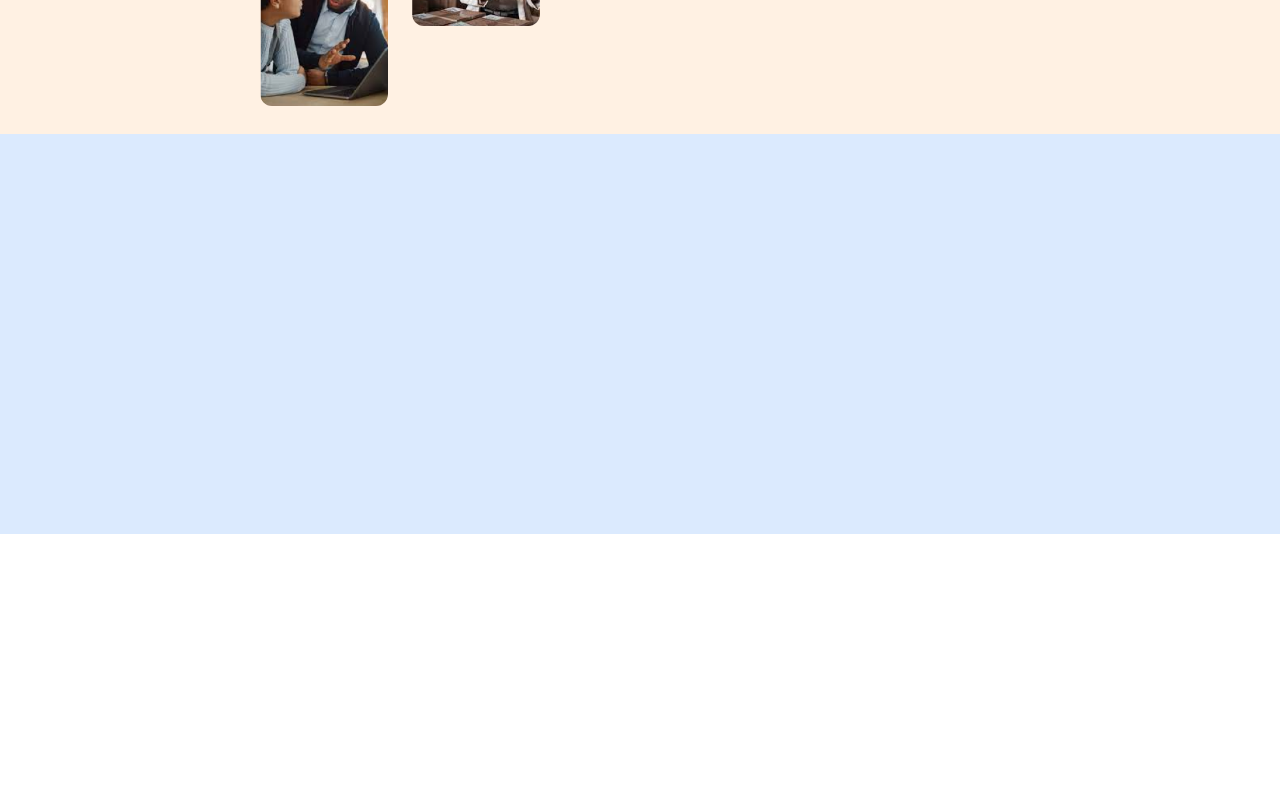
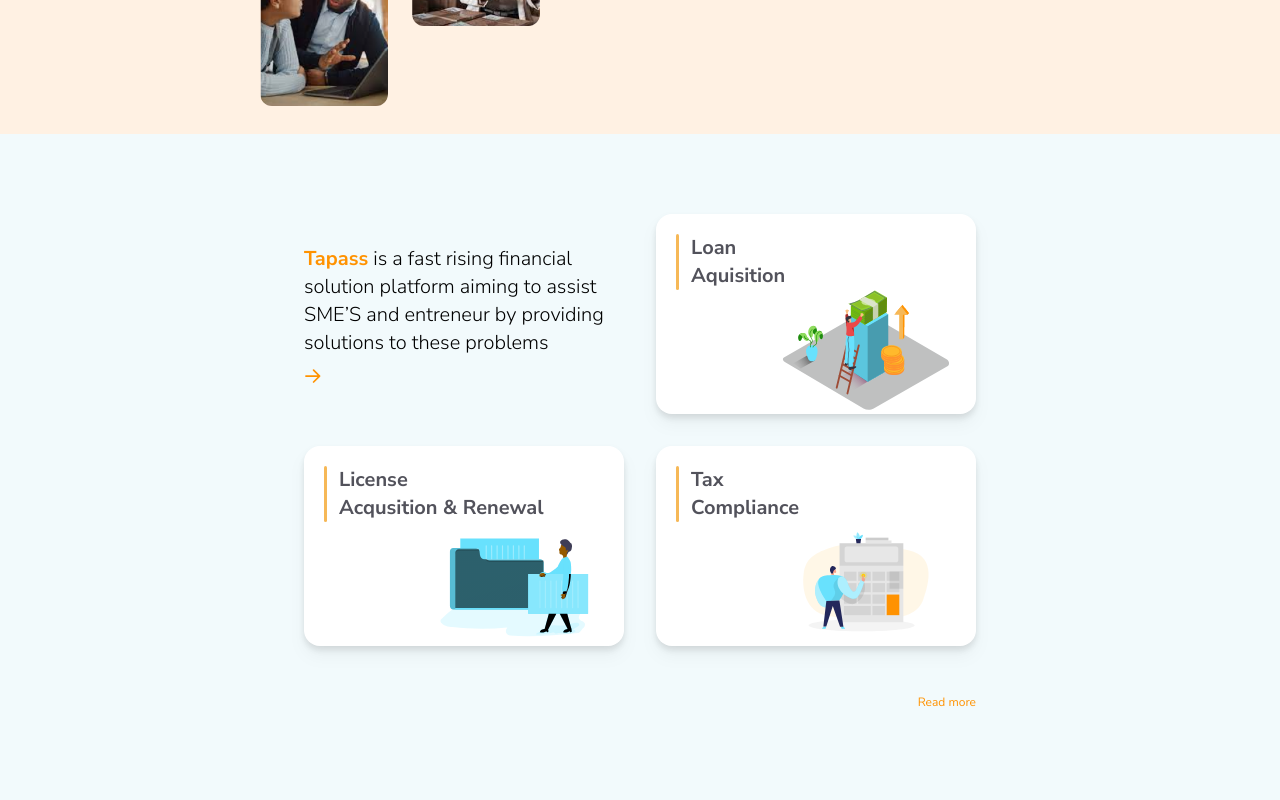
Before and after one commit to eriicafes/portfolio-tapass, a Next.js app: page / in a window 1280 px wide. Shown: the part 960-1760 px from the top of the page. Before the commit the page ends 1494 px from the top, so only its background shows below. Built offline with nearby package versions, Linux system fonts and the light colour scheme.

Commit message:
Add Features section

```diff
--- /dev/null
+++ b/src/components/icons/RightArrow.tsx
@@ -0,0 +1,22 @@
+type Props = React.ComponentPropsWithoutRef<"svg">;
+
+export function RightArrow(props: Props) {
+  return (
+    <svg
+      xmlns="http://www.w3.org/2000/svg"
+      width="18"
+      height="14"
+      fill="none"
+      viewBox="0 0 24 21"
+      {...props}
+    >
+      <path
+        stroke="#FF9200"
+        strokeLinecap="round"
+        strokeLinejoin="round"
+        strokeWidth="2.551"
+        d="M1.428 10.548h20.404M12.905 1.621l8.927 8.927-8.927 8.927"
+      ></path>
+    </svg>
+  )
+}
--- a/src/pages/index.tsx
+++ b/src/pages/index.tsx
@@ -1,5 +1,6 @@
 import type { NextPage } from 'next'
 import Head from 'next/head'
+import { Features } from '../sections/Features'
 import { Hero } from '../sections/Hero'
 import { Info } from '../sections/Info'
 
@@ -19,7 +20,9 @@
       <main>
         <Hero />
         <Info />
-        <div className="h-[400px] bg-blue-100"></div>
+        <Features />
+        <div className="h-[400px] bg-white"></div>
+        <div className="h-[400px] bg-product-darkBlue"></div>
       </main>
     </div>
   )
--- /dev/null
+++ b/src/sections/Features.tsx
@@ -0,0 +1,45 @@
+import Image from "next/image";
+import { RightArrow } from "../components/icons/RightArrow";
+
+export function Features() {
+  return (
+    <div className="px-4 sm:px-6 md:px-12 lg:px-40 py-20 md:pb-28 bg-product-extraLightBlue">
+      <div className="md:w-[672px] grid grid-cols-1 md:grid-cols-2 gap-8 md:w-2/3s md:mx-auto">
+        <div className="md:w-[320px] my-auto text-center md:text-left flex flex-col items-center md:block">
+          <p className="text-xl font-light">
+            <span className="text-product-orange font-bold">Tapass</span> is a fast rising financial solution platform aiming to assist SME’S and entreneur by providing solutions to these problems
+          </p>
+          <p className="pt-3"><RightArrow /></p>
+        </div>
+        <FeatureCard title="Loan Aquisition" illustration="/images/illustration-1.svg" />
+        <FeatureCard title="License Acqusition &amp; Renewal" illustration="/images/illustration-2.svg" />
+        <FeatureCard title="Tax Compliance" illustration="/images/illustration-3.svg" />
+      </div>
+      <div className="md:w-[672px] md:mx-auto mt-12 flex justify-center md:justify-end">
+        <p className="text-xs text-product-orange">Read more</p>
+      </div>
+    </div>
+  )
+}
+
+type FeatureCardProps = {
+  title: string,
+  illustration: string
+}
+
+const FeatureCard = ({ title, illustration }: FeatureCardProps) => {
+  const [firstWord, ...rest] = title.split(" ")
+  const restWords = rest.join(" ")
+
+  return (
+    <div className="md:w-[320px] bg-white drop-shadow-lg rounded-2xl p-5 pb-1 transition-transform duration-300 md:hover:scale-[102%]">
+      <div className="flex gap-3">
+        <div className="bg-product-lightOrange w-[3px] rounded-t rounded-b"></div>
+        <p className="text-xl font-bold text-zinc-600">{firstWord} <br /> {restWords}</p>
+      </div>
+      <div className="flex justify-end">
+        <Image src={illustration} width={180} height={120} />
+      </div>
+    </div>
+  )
+}
--- a/tailwind.config.js
+++ b/tailwind.config.js
@@ -15,6 +15,7 @@
           purple: "#F2E4FD",
           deepBlue: "#091572",
           lightBlue: "#0200B6",
+          extraLightBlue: "#EAF7FBA1",
           darkBlue: "#1E1147",
           orange: "#FF9200",
           lightOrange: "#F6B857",
```
